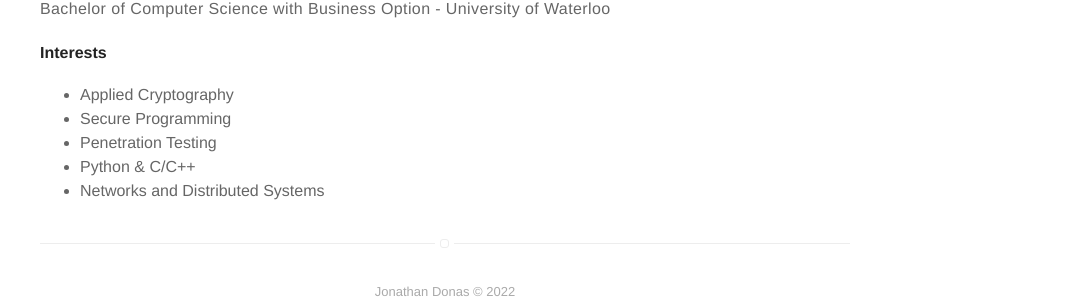
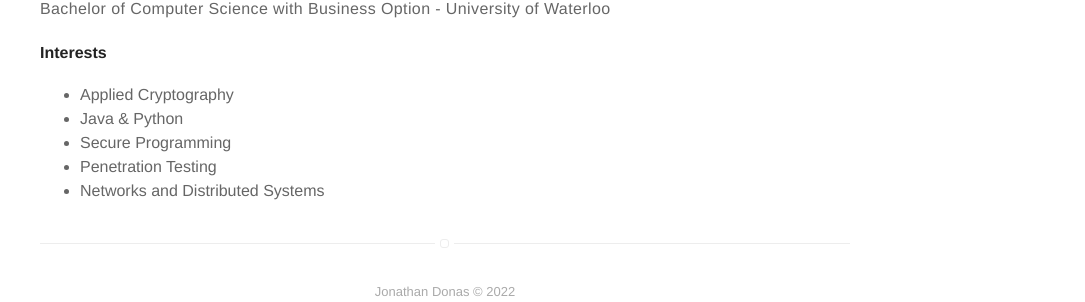
Before and after one commit to jondonas/jondonas.github.io, a Jekyll site: the page built from about.md, in a window 1280 px wide. Shown: the part 834-1136 px from the top of the page, without its empty margins (195-1280 px from the left). Built offline with Jekyll 4.4.1, drawn with Linux system fonts in a browser that asks for light colours.

Commit message:
Update about.md

```diff
--- a/about.md
+++ b/about.md
@@ -18,7 +18,7 @@ Bachelor of Computer Science with Business Option - University of Waterloo
 
 #### Interests
 - Applied Cryptography
+- Java & Python
 - Secure Programming
 - Penetration Testing
-- Python & C/C++
 - Networks and Distributed Systems
```
